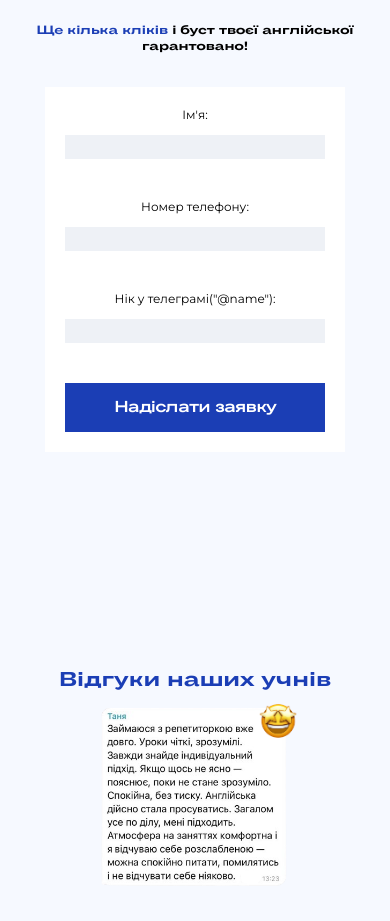
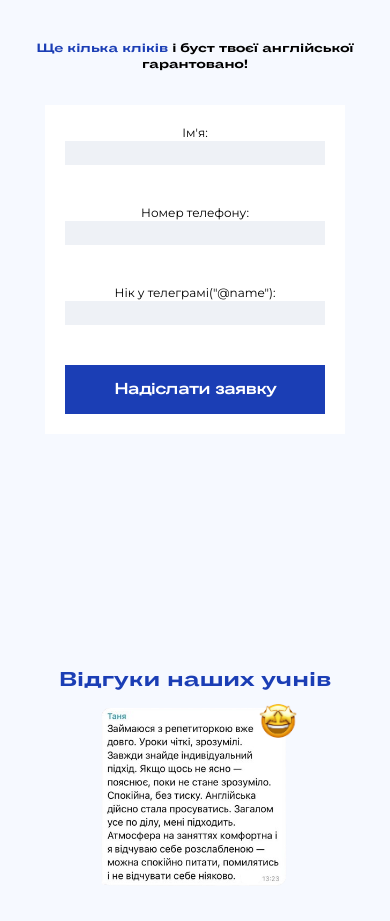
Before and after one commit to Vladarchuk124/LockInSchool, a React (Create React App) app: page / in a window 390 px wide. Shown: the part 6340-7261 px from the top of the page. Built offline with nearby package versions, Linux system fonts and the light colour scheme.

Commit message:
fix(contactform): error message position fix

```diff
--- a/src/components/SignToSchool/ContactForm.module.css
+++ b/src/components/SignToSchool/ContactForm.module.css
@@ -53,7 +53,7 @@
 .errorMsg {
     position: absolute;
     color: red;
-    top: 110px;
+    top: 105px;
 }
 
 .submittedText {
@@ -106,7 +106,13 @@
 
     .contactForm label input {
         padding: 5px;
+        margin-top: 1px;
+        border-radius: 0;
         width: 250px;
         font-size: 12px;
     }
+
+    .errorMsg {
+        top: 55px;
+    }
 }
```
